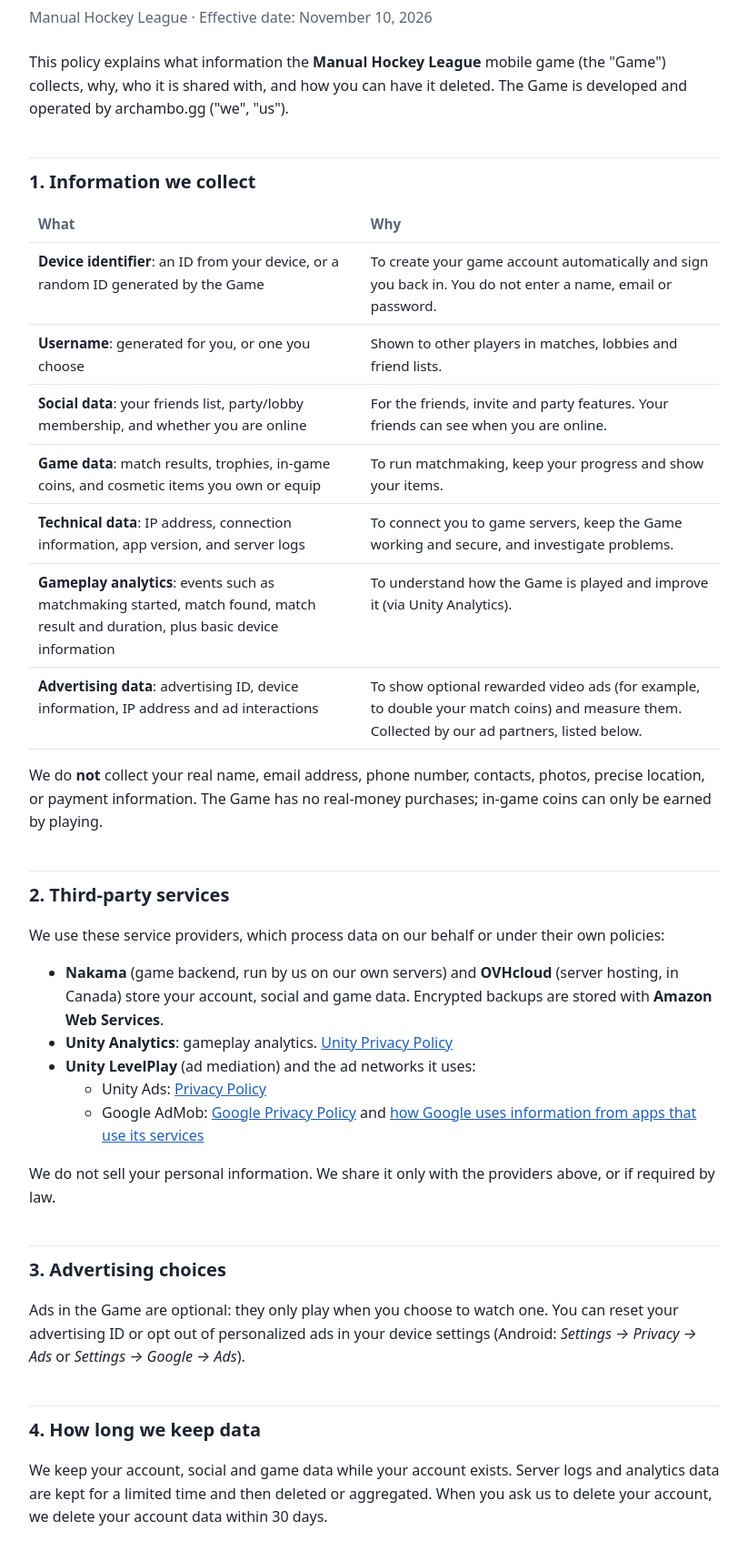
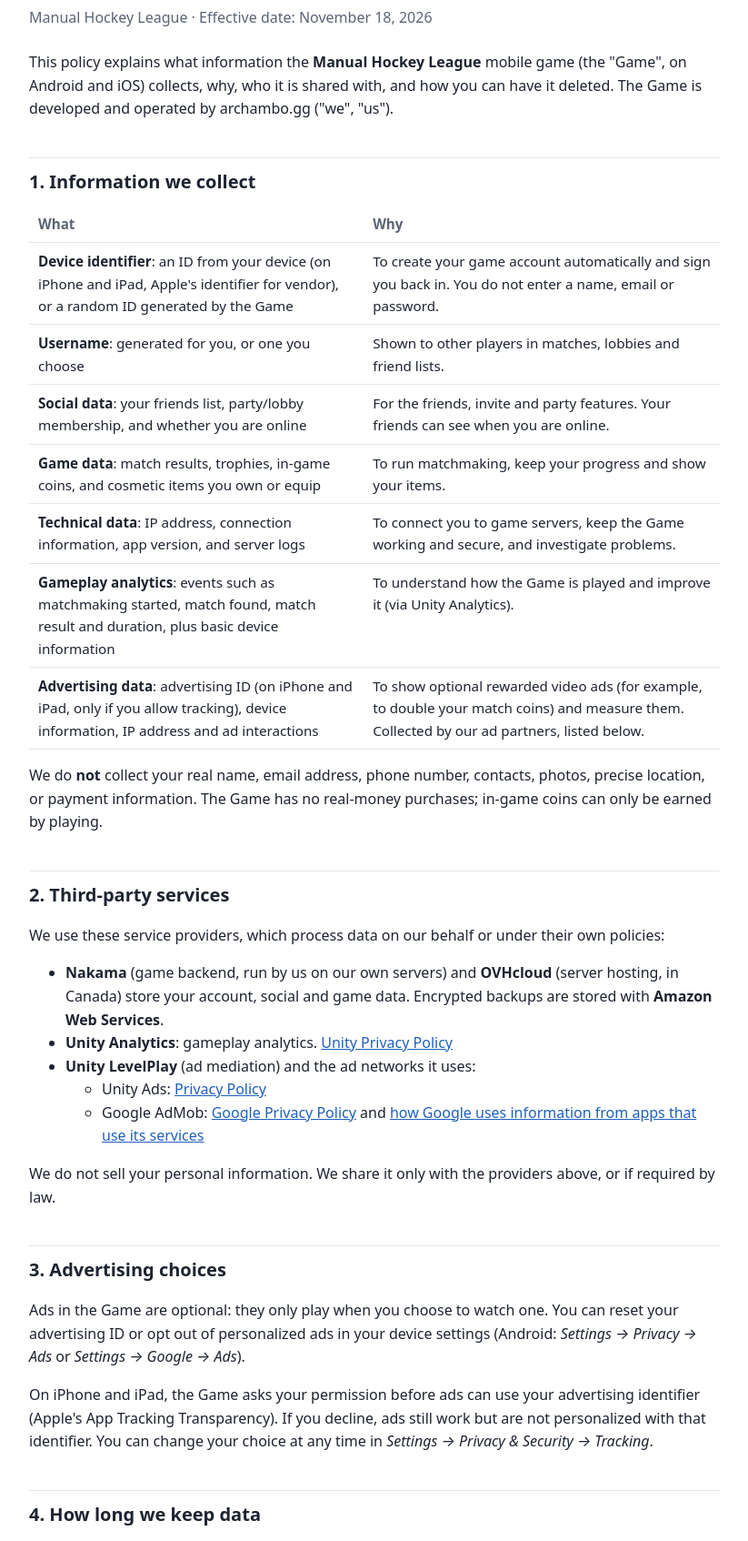
Before and after one commit to samifruit514/mhl-site, a plain HTML site: page privacy.html in a window 1280 px wide. Shown: the part 78-1772 px from the top of the page at 91% size, without its empty margins (228-1051 px from the left). Drawn offline with Linux system fonts and the light colour scheme.

Commit message:
Privacy policy: iOS, App Tracking Transparency, in-game account deletion
Co-Authored-By: Claude Opus 5.5 <noreply@anthropic.com>

```diff
--- a/privacy.html
+++ b/privacy.html
@@ -25,16 +25,16 @@
 <body>
 <main>
 <h1>Privacy Policy</h1>
-<p class="meta">Manual Hockey League · Effective date: November 10, 2026</p>
+<p class="meta">Manual Hockey League · Effective date: November 18, 2026</p>
 
 <p>This policy explains what information the <strong>Manual Hockey League</strong> mobile game
-(the "Game") collects, why, who it is shared with, and how you can have it deleted. The Game is
-developed and operated by archambo.gg ("we", "us").</p>
+(the "Game", on Android and iOS) collects, why, who it is shared with, and how you can have it
+deleted. The Game is developed and operated by archambo.gg ("we", "us").</p>
 
 <h2>1. Information we collect</h2>
 <table>
   <tr><th>What</th><th>Why</th></tr>
-  <tr><td><strong>Device identifier</strong>: an ID from your device, or a random ID generated by the Game</td>
+  <tr><td><strong>Device identifier</strong>: an ID from your device (on iPhone and iPad, Apple's identifier for vendor), or a random ID generated by the Game</td>
       <td>To create your game account automatically and sign you back in. You do not enter a name, email or password.</td></tr>
   <tr><td><strong>Username</strong>: generated for you, or one you choose</td>
       <td>Shown to other players in matches, lobbies and friend lists.</td></tr>
@@ -46,7 +46,7 @@ developed and operated by archambo.gg ("we", "us").</p>
       <td>To connect you to game servers, keep the Game working and secure, and investigate problems.</td></tr>
   <tr><td><strong>Gameplay analytics</strong>: events such as matchmaking started, match found, match result and duration, plus basic device information</td>
       <td>To understand how the Game is played and improve it (via Unity Analytics).</td></tr>
-  <tr><td><strong>Advertising data</strong>: advertising ID, device information, IP address and ad interactions</td>
+  <tr><td><strong>Advertising data</strong>: advertising ID (on iPhone and iPad, only if you allow tracking), device information, IP address and ad interactions</td>
       <td>To show optional rewarded video ads (for example, to double your match coins) and measure them. Collected by our ad partners, listed below.</td></tr>
 </table>
 <p>We do <strong>not</strong> collect your real name, email address, phone number, contacts, photos,
@@ -72,15 +72,23 @@ required by law.</p>
 <p>Ads in the Game are optional: they only play when you choose to watch one. You can reset your
 advertising ID or opt out of personalized ads in your device settings
 (Android: <em>Settings → Privacy → Ads</em> or <em>Settings → Google → Ads</em>).</p>
+<p>On iPhone and iPad, the Game asks your permission before ads can use your advertising
+identifier (Apple's App Tracking Transparency). If you decline, ads still work but are not
+personalized with that identifier. You can change your choice at any time in
+<em>Settings → Privacy &amp; Security → Tracking</em>.</p>
 
 <h2>4. How long we keep data</h2>
 <p>We keep your account, social and game data while your account exists. Server logs and
-analytics data are kept for a limited time and then deleted or aggregated. When you ask us to
-delete your account, we delete your account data within 30 days.</p>
+analytics data are kept for a limited time and then deleted or aggregated. When you delete your
+account in the Game, your account data is deleted from our servers right away; when you ask us by
+email, we delete it within 30 days.</p>
 
 <h2 id="delete">5. Deleting your account and data</h2>
 <div class="box">
-<p>To delete your Manual Hockey League account and its data, email
+<p><strong>In the Game:</strong> open <strong>Settings</strong> and tap <strong>"Delete my account"</strong>,
+then tap again to confirm. Your account, username, friends list, party data, trophies, coins and
+items are deleted from our servers immediately, and the Game starts over with a new, empty account.</p>
+<p><strong>By email:</strong> if you no longer have the Game installed, email
 <a href="mailto:manual.hockey.league.gg@gmail.com">manual.hockey.league.gg@gmail.com</a> with the subject <strong>"Delete my account"</strong>
 and include your in-game <strong>username</strong>.</p>
 <p>We will delete your account, username, friends list, party data, match history, trophies, coins
```
